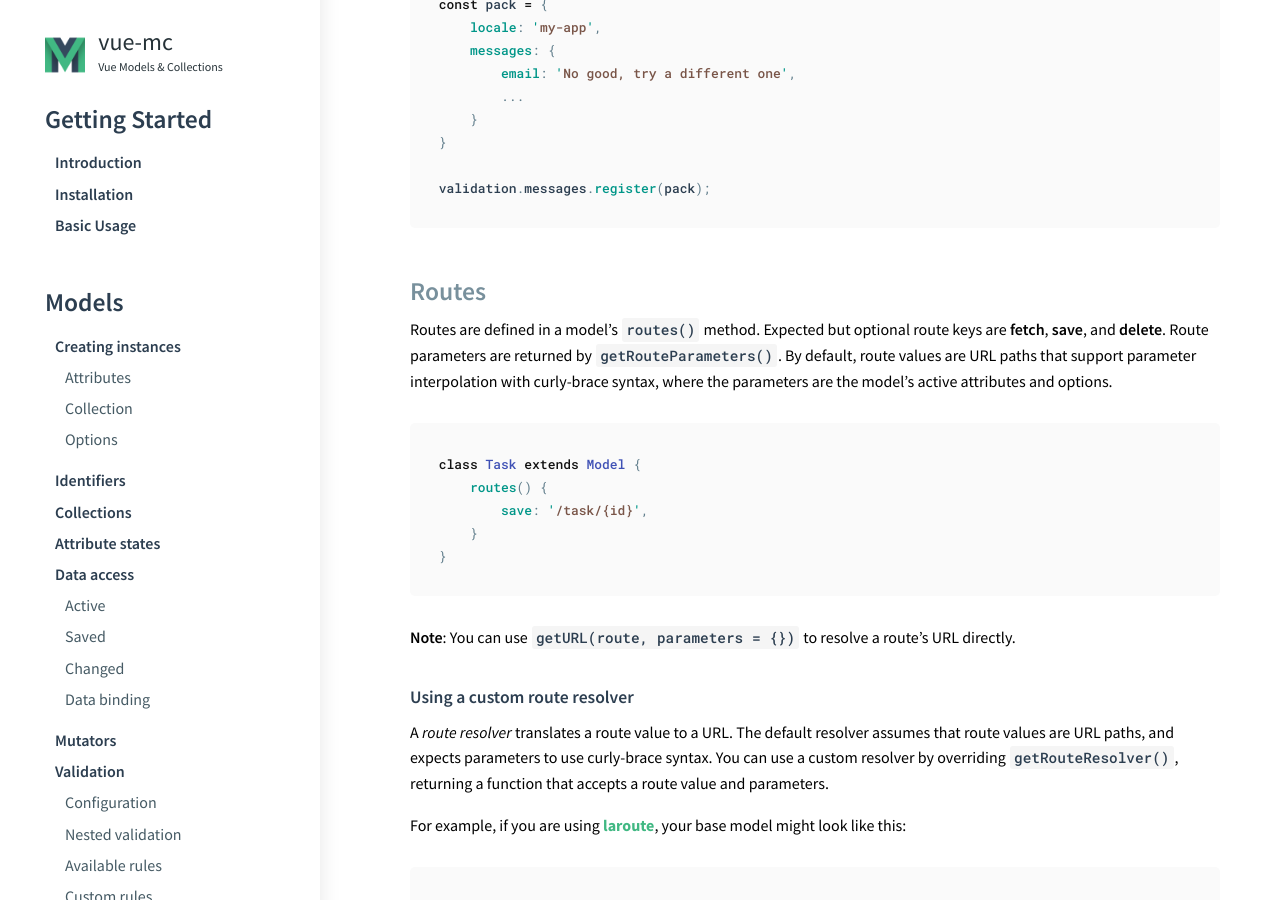
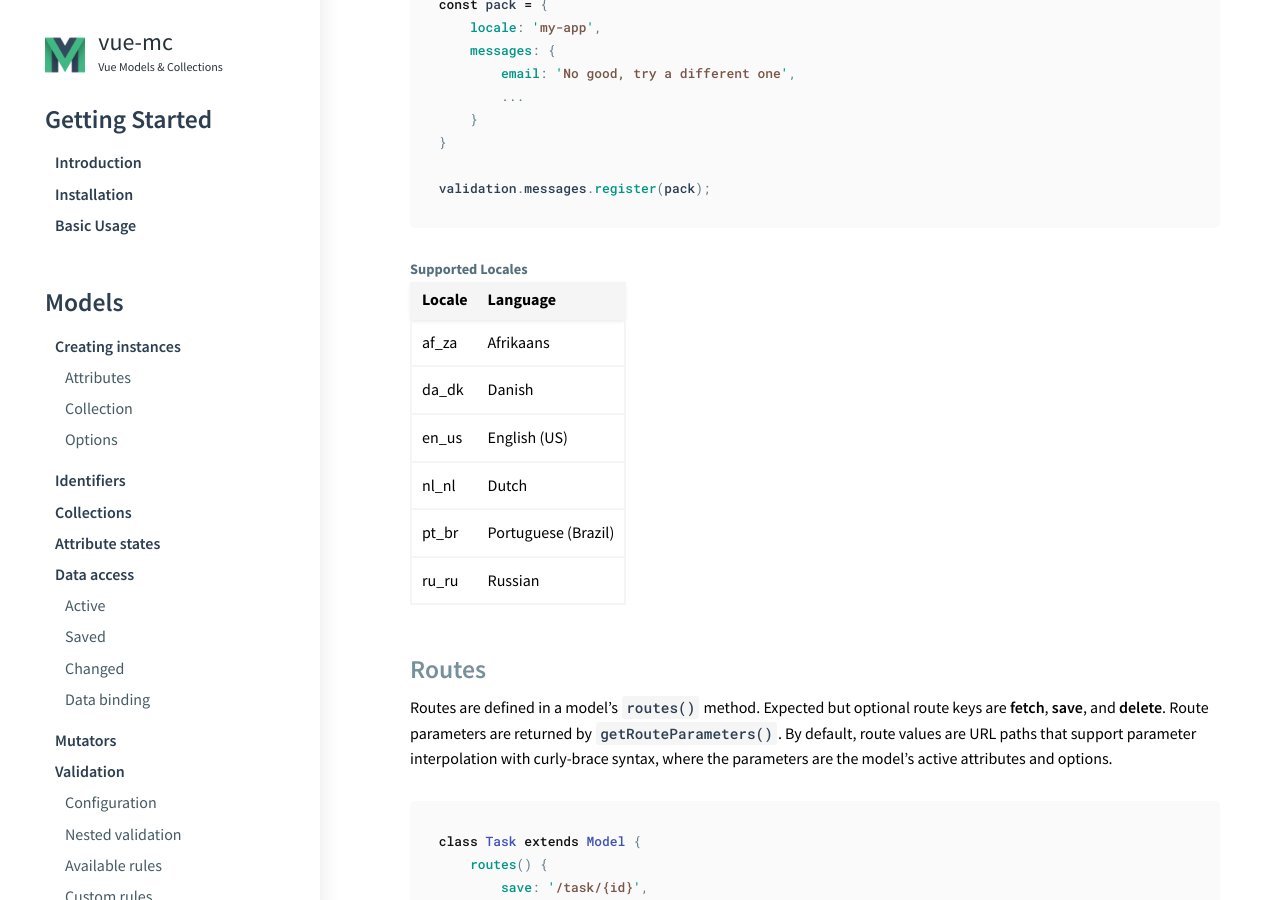
Before and after one commit to FiguredLimited/vue-mc, a Jekyll site: the page built from docs/templates/main.md, in a window 1280 px wide and 900 px high, scrolled down 19884 px. Built offline with Jekyll 4.4.1, drawn with Linux system fonts in a browser that asks for light colours.

Commit message:
Add list of supported locales to the documentation

```diff
--- a/docs/_includes/models.md
+++ b/docs/_includes/models.md
@@ -806,6 +806,24 @@ const pack = {
 validation.messages.register(pack);
 {% endhighlight %}
 
+##### Supported Locales
+
+|--------+---------------------|
+| Locale | Language            |
+|:-------|:--------------------|
+| af_za  | Afrikaans           |
+|--------+---------------------|
+| da_dk  | Danish              |
+|--------+---------------------|
+| en_us  | English (US)        |
+|--------+---------------------|
+| nl_nl  | Dutch               |
+|--------+---------------------|
+| pt_br  | Portuguese (Brazil) |
+|--------+---------------------|
+| ru_ru  | Russian             |
+|--------+---------------------|
+
 
 ## Routes {#model-routes}
 
```
